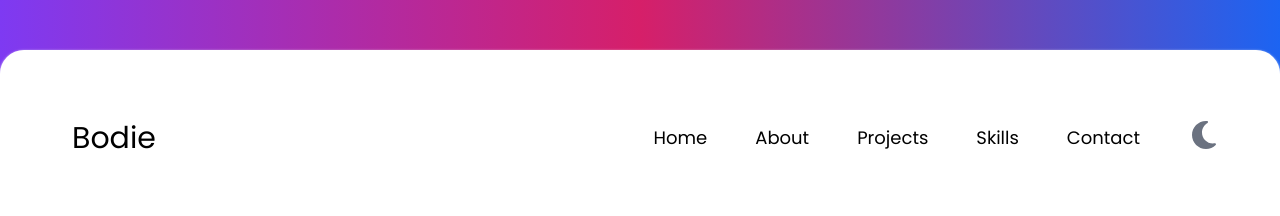
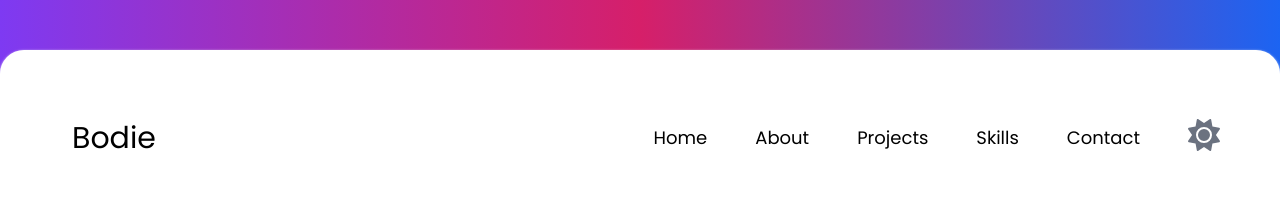
Before and after one commit to bodwood/Real-Portfolio, a Next.js app: page / in a window 1280 px wide. Shown: the top 216 px of the page. Built offline with nearby package versions, Linux system fonts and the light colour scheme.

Commit message:
Configured dark mode for all pages, text, and icons.

```diff
--- a/app/about/page.tsx
+++ b/app/about/page.tsx
@@ -40,7 +40,7 @@ const AboutMe = () => {
   return (
     <div className={`flex items-center justify-center h-screen ${fadeIn ? 'fade-in' : ''}`}>
       <div
-        className='container mx-auto px-10 py-5 rounded-3xl shadow shadow-white h-full bg-white overflow-auto md:overflow-hidden'
+        className='container mx-auto px-10 py-5 rounded-3xl shadow shadow-white h-full overflow-auto md:overflow-hidden bg-white dark:bg-gray-800'
         style={{ height: `${containerHeight}px` }}
       >
         <>
--- a/app/components/navbar.tsx
+++ b/app/components/navbar.tsx
@@ -2,13 +2,13 @@ import { useState } from 'react';
 import Link from 'next/link';
 import { FontAwesomeIcon } from '@fortawesome/react-fontawesome';
 import { faSun, faMoon, faBars } from '@fortawesome/free-solid-svg-icons';
+import { ThemeSwitcher } from './theme-switcher';
 
 const NavLink = ({ children }: { children: React.ReactNode }) => (
   <a className='px-2 py-1 rounded-md hover:text-white hover:bg-gray-700' href='#'>
     {children}
   </a>
 );
-
 
 const Navbar = () => {
   const [colorMode, setColorMode] = useState('light');
@@ -24,7 +24,7 @@ const Navbar = () => {
 
   return (
     <>
-      <div className='bg-white dark:bg-gray-900 px-8 md:pt-4 pb-4'>
+      <div className='px-8 md:pt-4 pb-4'>
         <div className='h-16 flex justify-center items-center justify-between'>
           <div className={`md:pl-5 justify-center text-3xl `}>
             Bo
@@ -63,17 +63,7 @@ const Navbar = () => {
             </div>
 
             <div className='relative'>
-              <button
-                className='text-gray-500 dark:text-gray-300 hover:text-gray-700 dark:hover:text-gray-200'
-                onClick={toggleColorMode}
-              >
-                <span className='sr-only'>Toggle color mode</span>
-                {colorMode === 'light' ? (
-                  <FontAwesomeIcon icon={faMoon} className='h-8 w-8 text-blue' />
-                ) : (
-                  <FontAwesomeIcon icon={faSun} className='h-8 w-8' />
-                )}
-              </button>
+              <ThemeSwitcher />
             </div>
           </div>
         </div>
@@ -97,17 +87,7 @@ const Navbar = () => {
             </div>
 
             <div className='relative'>
-              <button
-                className='text-gray-500 dark:text-gray-300 hover:text-gray-700 dark:hover:text-gray-200'
-                onClick={toggleColorMode}
-              >
-                <span className='sr-only'>Toggle color mode</span>
-                {colorMode === 'light' ? (
-                  <FontAwesomeIcon icon={faMoon} className='h-8 w-8 text-blue' />
-                ) : (
-                  <FontAwesomeIcon icon={faSun} className='h-8 w-8' />
-                )}
-              </button>
+              <ThemeSwitcher />
             </div>
           </div>
         </div>
--- /dev/null
+++ b/app/components/theme-switcher.tsx
@@ -0,0 +1,37 @@
+'use client';
+import { useState, useEffect } from 'react';
+import { useTheme } from 'next-themes';
+import { FontAwesomeIcon } from '@fortawesome/react-fontawesome';
+import { faSun, faMoon, faBars } from '@fortawesome/free-solid-svg-icons';
+
+export const ThemeSwitcher = () => {
+  const [mounted, setMounted] = useState(false);
+  const { theme, setTheme } = useTheme();
+  const [colorMode, setColorMode] = useState('light');
+
+  const toggleColorMode = () => {
+    setColorMode(colorMode === 'light' ? 'dark' : 'light');
+  };
+
+  useEffect(() => {
+    setMounted(true);
+  }, []);
+
+  if (!mounted) {
+    return null;
+  }
+
+  return (
+    <button
+      className='text-gray-500 dark:text-gray-300 hover:text-gray-700 dark:hover:text-gray-200'
+      onClick={() => setTheme(theme === 'dark' ? 'light' : 'dark')}
+    >
+      <span className='sr-only'>Toggle color mode</span>
+      {theme === 'light' ? (
+        <FontAwesomeIcon icon={faMoon} className='h-8 w-8 text-blue' />
+      ) : (
+        <FontAwesomeIcon icon={faSun} className='h-8 w-8' />
+      )}
+    </button>
+  );
+};
--- /dev/null
+++ b/app/constants/switch-theme-duration.ts
@@ -0,0 +1 @@
+export const switchThemeDuration: string = 'duration-200';
--- a/app/contact/page.tsx
+++ b/app/contact/page.tsx
@@ -96,7 +96,7 @@ const Contact = () => {
   return (
     <div className={`flex items-center justify-center h-screen ${fadeIn ? 'fade-in' : ''}`}>
       <div
-        className='container mx-auto px-10 py-5 rounded-3xl shadow shadow-white h-full bg-white overflow-auto md:overflow-hidden'
+        className='container mx-auto px-10 py-5 rounded-3xl shadow shadow-white h-full bg-white dark:bg-gray-800 overflow-auto md:overflow-hidden'
         style={{ height: `${containerHeight}px` }}
       >
         <>
--- a/app/layout.tsx
+++ b/app/layout.tsx
@@ -4,6 +4,11 @@ import Navbar from './components/navbar';
 import { Footer } from './components/footer';
 import { aboutMeData, pages, contactMeLinks } from './data/data';
 import { Poppins } from 'next/font/google';
+
+//theme
+import { ThemeProvider } from './theme-provider';
+import { ThemeSwitcher } from './components/theme-switcher';
+import { switchThemeDuration } from './constants/switch-theme-duration';
 
 const poppins = Poppins({
   weight: ['200', '400', '600', '700', '800', '900'],
@@ -19,8 +24,11 @@ export default function RootLayout({ children }: { children: React.ReactNode })
   return (
     <html lang='en'>
       <head />
-      <body className={`bg-gradient-to-r from-purple-600 via-pink-600 to-blue-600 ${poppins.className}`}>
-        {children}
+      <body className={`bg-gradient-to-r from-purple-600 via-pink-600 to-blue-600 ${poppins.className} ${switchThemeDuration}`}>
+      {/* <body className={`${poppins.className} bg-slate-50 dark:bg-[#0d1117] ${switchThemeDuration}`}> */}
+        <ThemeProvider attribute='class' defaultTheme='system' enableSystem>
+          <main>{children}</main>
+        </ThemeProvider>
       </body>
     </html>
   );
--- a/app/projects/page.tsx
+++ b/app/projects/page.tsx
@@ -41,7 +41,7 @@ const Projects = () => {
   return (
     <div className={`flex items-center justify-center h-screen ${fadeIn ? 'fade-in' : ''}`}>
       <div
-        className='container mx-auto px-10 py-5 rounded-3xl shadow shadow-white h-full bg-white overflow-auto md:overflow-hidden'
+        className='container mx-auto px-10 py-5 rounded-3xl shadow shadow-white h-full overflow-auto md:overflow-hidden bg-white dark:bg-gray-800'
         style={{ height: `${containerHeight}px` }}
       >
         <>
--- a/app/skills/page.tsx
+++ b/app/skills/page.tsx
@@ -40,7 +40,7 @@ const Skills = () => {
   return (
     <div className={`flex items-center justify-center h-screen ${fadeIn ? 'fade-in' : ''}`}>
       <div
-        className='container mx-auto px-10 py-5 rounded-3xl shadow shadow-white h-full bg-white overflow-auto md:overflow-hidden'
+        className='container mx-auto px-10 py-5 rounded-3xl shadow shadow-white h-full bg-white dark:bg-gray-800 overflow-auto md:overflow-hidden'
         style={{ height: `${containerHeight}px` }}
       >
         <>
--- /dev/null
+++ b/app/theme-provider.tsx
@@ -0,0 +1,8 @@
+'use client';
+import * as React from 'react';
+import { ThemeProvider as NextThemesProvider } from 'next-themes';
+import type { ThemeProviderProps } from 'next-themes/dist/types';
+
+export function ThemeProvider({ children, ...props }: ThemeProviderProps) {
+  return <NextThemesProvider {...props}>{children}</NextThemesProvider>;
+}
--- a/package.json
+++ b/package.json
@@ -22,6 +22,7 @@
     "google-fonts": "^1.0.0",
     "mongoose": "^7.4.1",
     "next": "13.4.4",
+    "next-themes": "^0.2.1",
     "postcss": "8.4.24",
     "react": "18.2.0",
     "react-dom": "18.2.0",
```
Also changed, not shown: app/page.tsx (+18 -9 lines), 1 other file (tests, documents, lock files or other folders).
